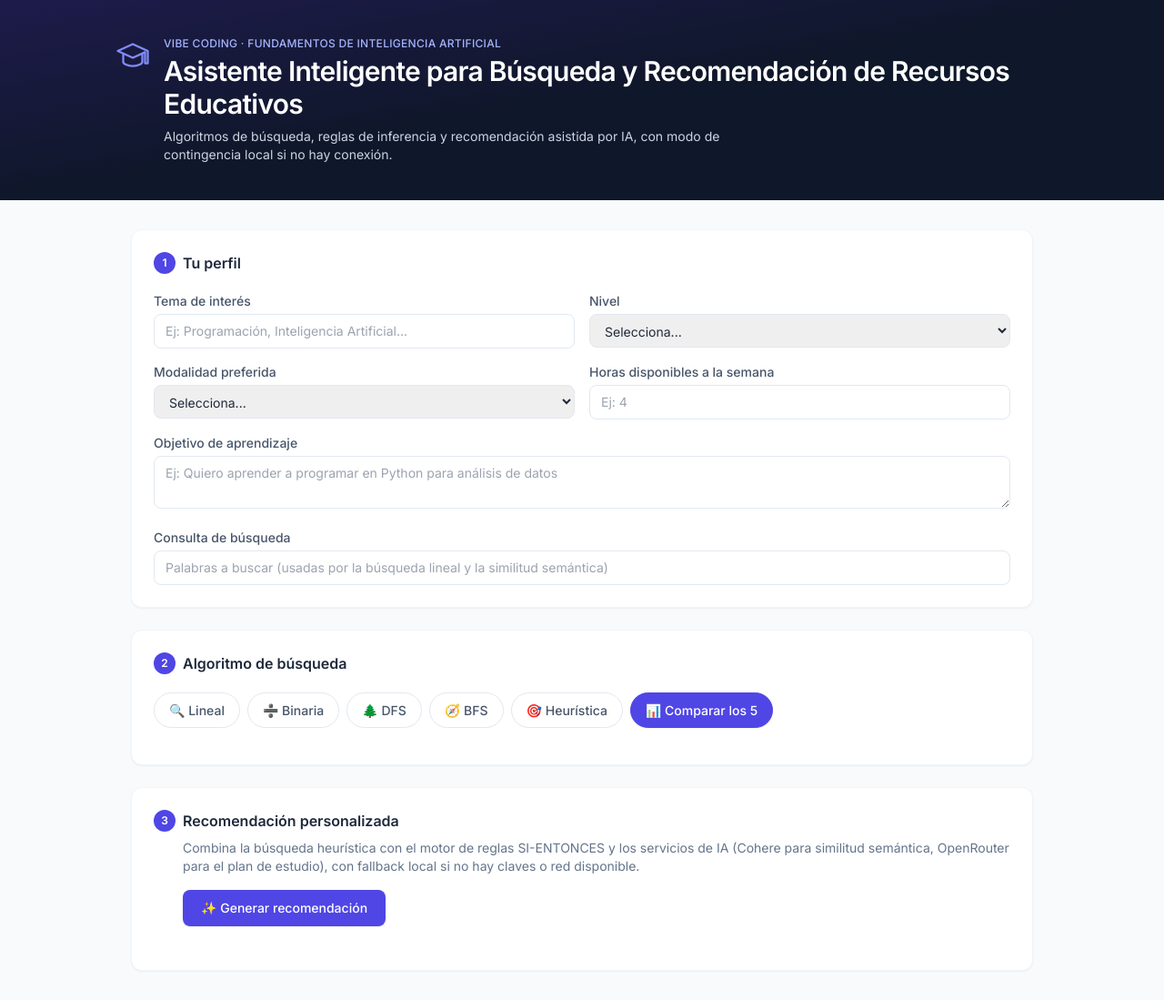
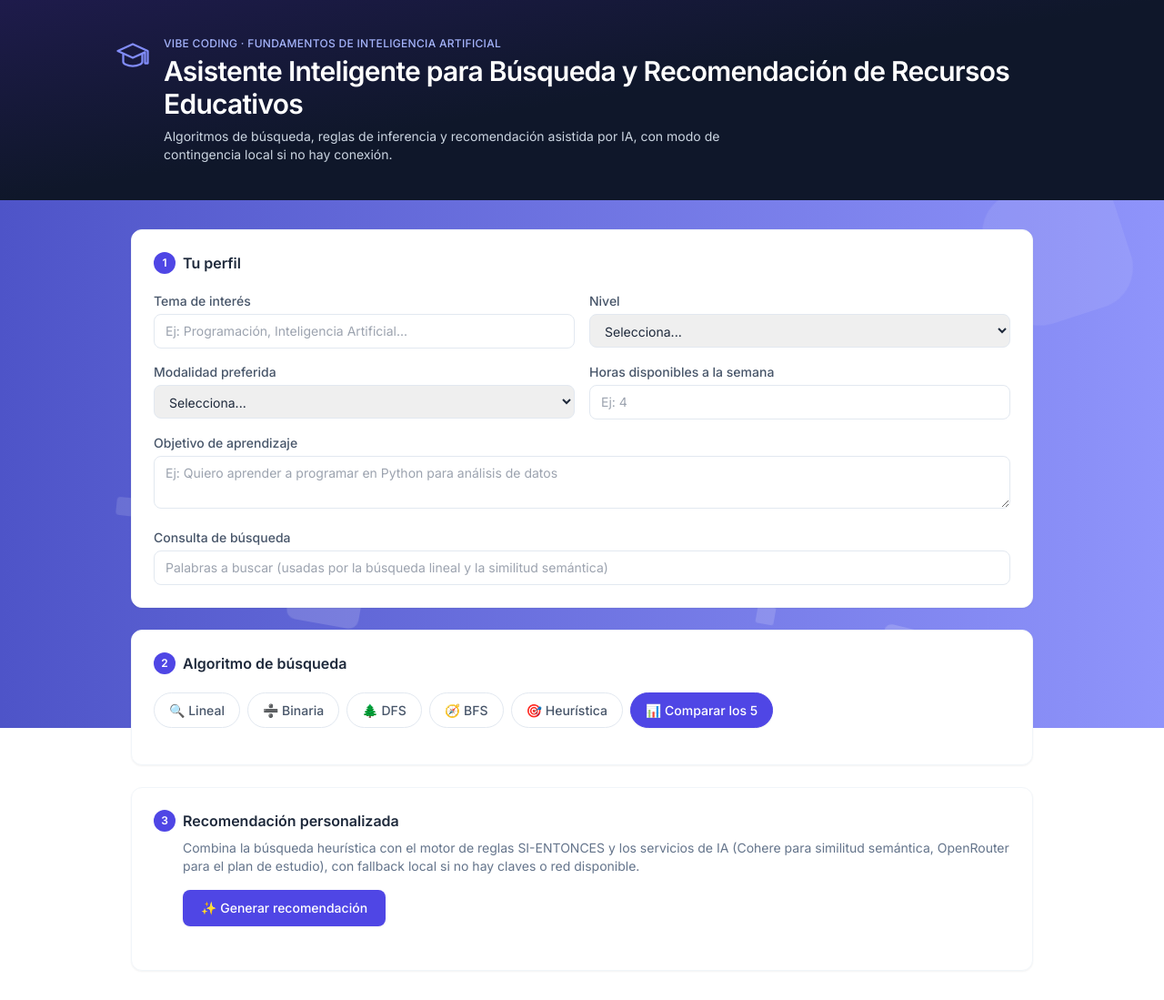
Before and after one commit to cescalantea/asistente-educativo, a Flask app: page / in a window 1280 px wide. Shown: the whole page at 91% size. Run offline with Flask 3, Linux system fonts and the light colour scheme; some libraries are stand-ins or nearby versions.

Commit message:
style: fondo animado decorativo

```diff
--- a/templates/index.html
+++ b/templates/index.html
@@ -20,7 +20,15 @@
   <link rel="preconnect" href="https://fonts.gstatic.com" crossorigin>
   <link href="https://fonts.googleapis.com/css2?family=Inter:wght@400;500;600;700&display=swap" rel="stylesheet">
 </head>
-<body class="bg-slate-50 text-slate-800 min-h-screen font-sans">
+<body class="text-slate-800 min-h-screen font-sans">
+
+  <!-- Fondo animado decorativo: círculos flotando, puramente estético -->
+  <div class="area">
+    <ul class="circles">
+      <li></li><li></li><li></li><li></li><li></li>
+      <li></li><li></li><li></li><li></li><li></li>
+    </ul>
+  </div>
 
   <!-- ============ Encabezado ============ -->
   <header class="bg-gradient-to-br from-indigo-950 via-slate-900 to-slate-900 text-white py-10 px-4">
@@ -177,6 +185,55 @@
       transition: opacity 0.25s ease, transform 0.25s ease;
     }
     .toast.mostrar { opacity: 1; transform: translateY(0); }
+
+    /* ---- Fondo animado: círculos flotando (puramente decorativo) ---- */
+    .area {
+      background: linear-gradient(to left, #8f94fb, #4e54c8);
+      width: 100%;
+      height: 100vh;
+      position: fixed; /* fixed, no absolute: así cubre toda la ventana aunque la página tenga scroll */
+      top: 0;
+      left: 0;
+      z-index: -1;
+    }
+
+    .circles {
+      position: absolute;
+      top: 0;
+      left: 0;
+      width: 100%;
+      height: 100%;
+      overflow: hidden;
+      margin: 0;
+      padding: 0;
+    }
+
+    .circles li {
+      position: absolute;
+      display: block;
+      list-style: none;
+      width: 20px;
+      height: 20px;
+      background: rgba(255, 255, 255, 0.2);
+      animation: flotar 25s linear infinite;
+      bottom: -150px;
+    }
+
+    .circles li:nth-child(1) { left: 25%; width: 80px; height: 80px; animation-delay: 0s; }
+    .circles li:nth-child(2) { left: 10%; width: 20px; height: 20px; animation-delay: 2s; animation-duration: 12s; }
+    .circles li:nth-child(3) { left: 70%; width: 20px; height: 20px; animation-delay: 4s; }
+    .circles li:nth-child(4) { left: 40%; width: 60px; height: 60px; animation-delay: 0s; animation-duration: 18s; }
+    .circles li:nth-child(5) { left: 65%; width: 20px; height: 20px; animation-delay: 0s; }
+    .circles li:nth-child(6) { left: 75%; width: 110px; height: 110px; animation-delay: 3s; }
+    .circles li:nth-child(7) { left: 35%; width: 150px; height: 150px; animation-delay: 7s; }
+    .circles li:nth-child(8) { left: 50%; width: 25px; height: 25px; animation-delay: 15s; animation-duration: 45s; }
+    .circles li:nth-child(9) { left: 20%; width: 15px; height: 15px; animation-delay: 2s; animation-duration: 35s; }
+    .circles li:nth-child(10) { left: 85%; width: 150px; height: 150px; animation-delay: 0s; animation-duration: 11s; }
+
+    @keyframes flotar {
+      0%   { transform: translateY(0) rotate(0deg); opacity: 1; border-radius: 0; }
+      100% { transform: translateY(-1000px) rotate(720deg); opacity: 0; border-radius: 50%; }
+    }
   </style>
 
   <script src="{{ url_for('static', filename='js/main.js') }}"></script>
```
